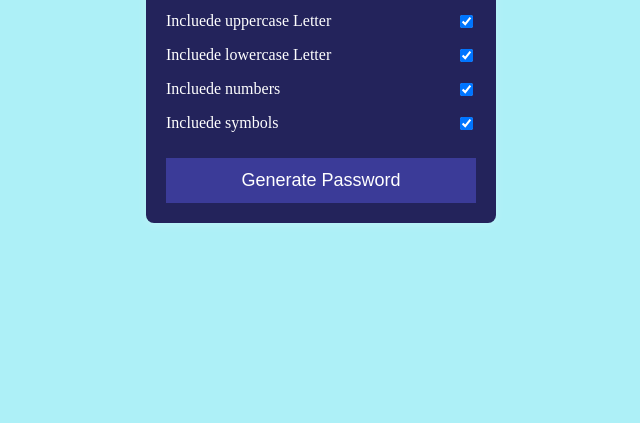
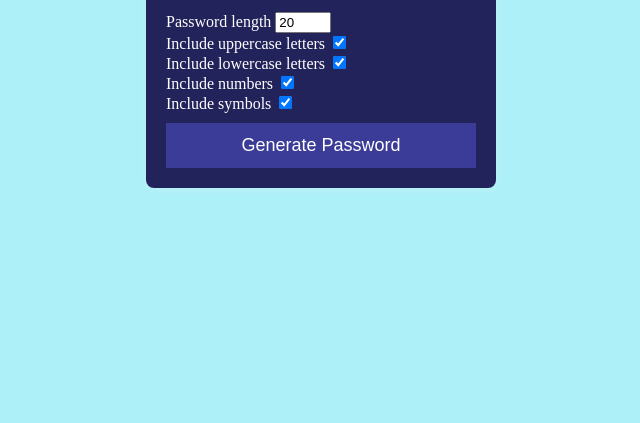
Before and after one commit to Fujinmeiliu/JR27, a plain HTML site: page Javascript/password-generator/index.html in a window 1280 px wide. Shown: the part 393-816 px from the top of the page, without its empty margins (319-959 px from the left). Drawn offline with Linux system fonts and the light colour scheme.

Commit message:
move the <script>position from begining to end. it work while at end

```diff
--- a/Javascript/password-generator/index.html
+++ b/Javascript/password-generator/index.html
@@ -6,13 +6,13 @@
     <title>Password generator</title>
     <link rel="stylesheet" href="style.css">
     <link
-      rel="stylesheet"
-      href="https://cdnjs.cloudflare.com/ajax/libs/font-awesome/5.14.0/css/all.min.css"
-      crossorigin="anonymous"
-    />
+    rel="stylesheet"
+    href="https://cdnjs.cloudflare.com/ajax/libs/font-awesome/5.14.0/css/all.min.css"
+    crossorigin="anonymous"
+  />
 </head>
 <body>
-    <script src="script.js"></script>
+
     <main class="container">
         <header>
             <h1>Password Generator</h1>
@@ -23,29 +23,30 @@
                 <i class="far fa-clipboard"></i>
             </button>
         </section>
-        <section class="setting">
+        <section class="settings">
             <div class="setting">
                 <label for="length">Password length</label>
                 <input type="number" id="length" min="4" max="20" value="20">
             </div>
             <div class="setting">
-                <label for="uppercase">Incluede uppercase Letter</label>
+                <label for="uppercase">Include uppercase letters</label>
                 <input type="checkbox" id="uppercase" checked>
             </div>
             <div class="setting">
-                <label for="lowercase">Incluede lowercase Letter</label>
+                <label for="lowercase">Include lowercase letters</label>
                 <input type="checkbox" id="lowercase" checked>
             </div>
             <div class="setting">
-                <label for="numbers">Incluede numbers</label>
+                <label for="numbers">Include numbers</label>
                 <input type="checkbox" id="numbers" checked>
             </div>
             <div class="setting">
-                <label for="symbols">Incluede symbols</label>
+                <label for="symbols">Include symbols</label>
                 <input type="checkbox" id="symbols" checked>
             </div>
         </section>
         <button class="btn btn-large" id="generate">Generate Password</button>
     </main>
+    <script src="script.js"></script>
 </body>
 </html>
```
